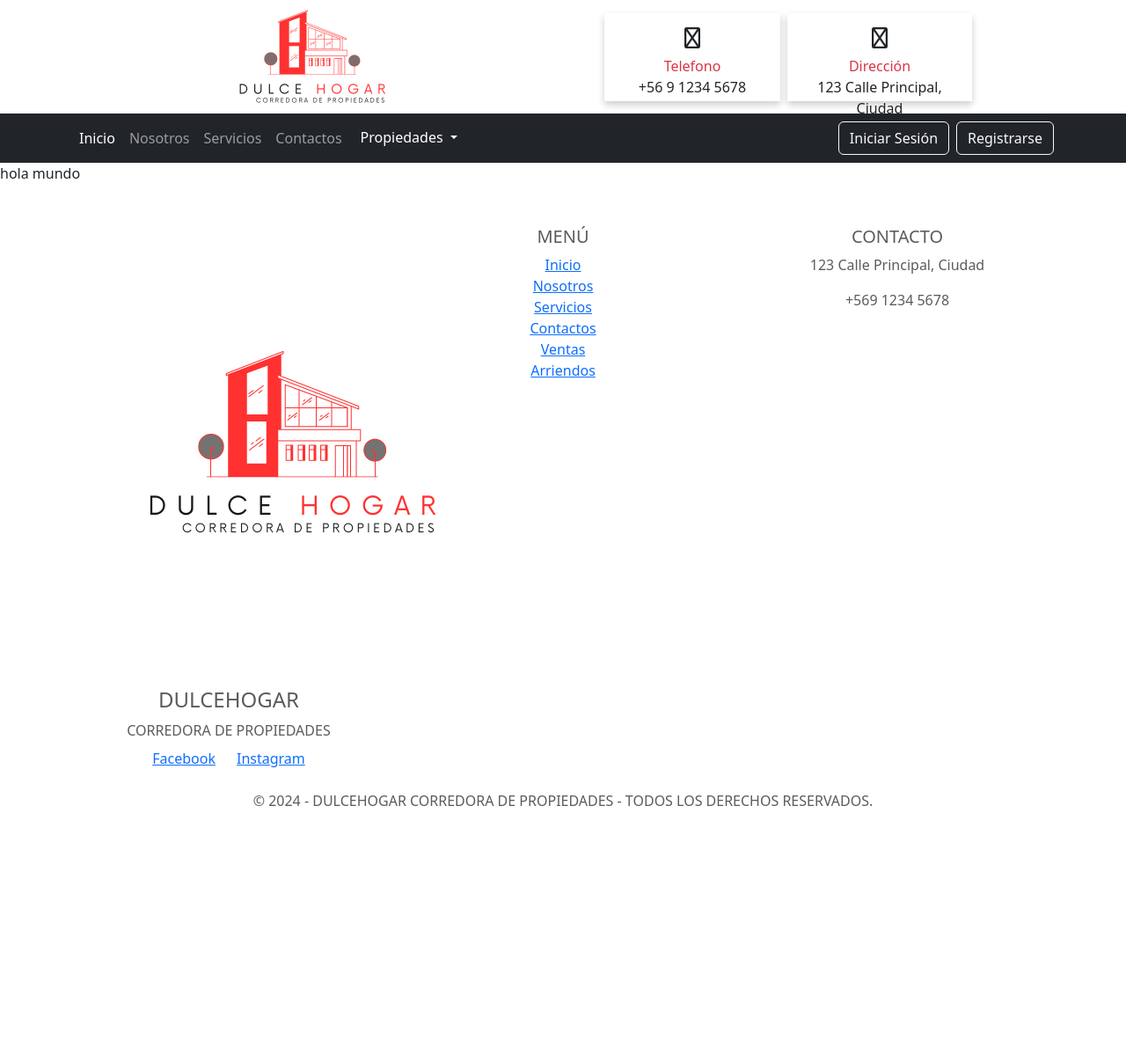
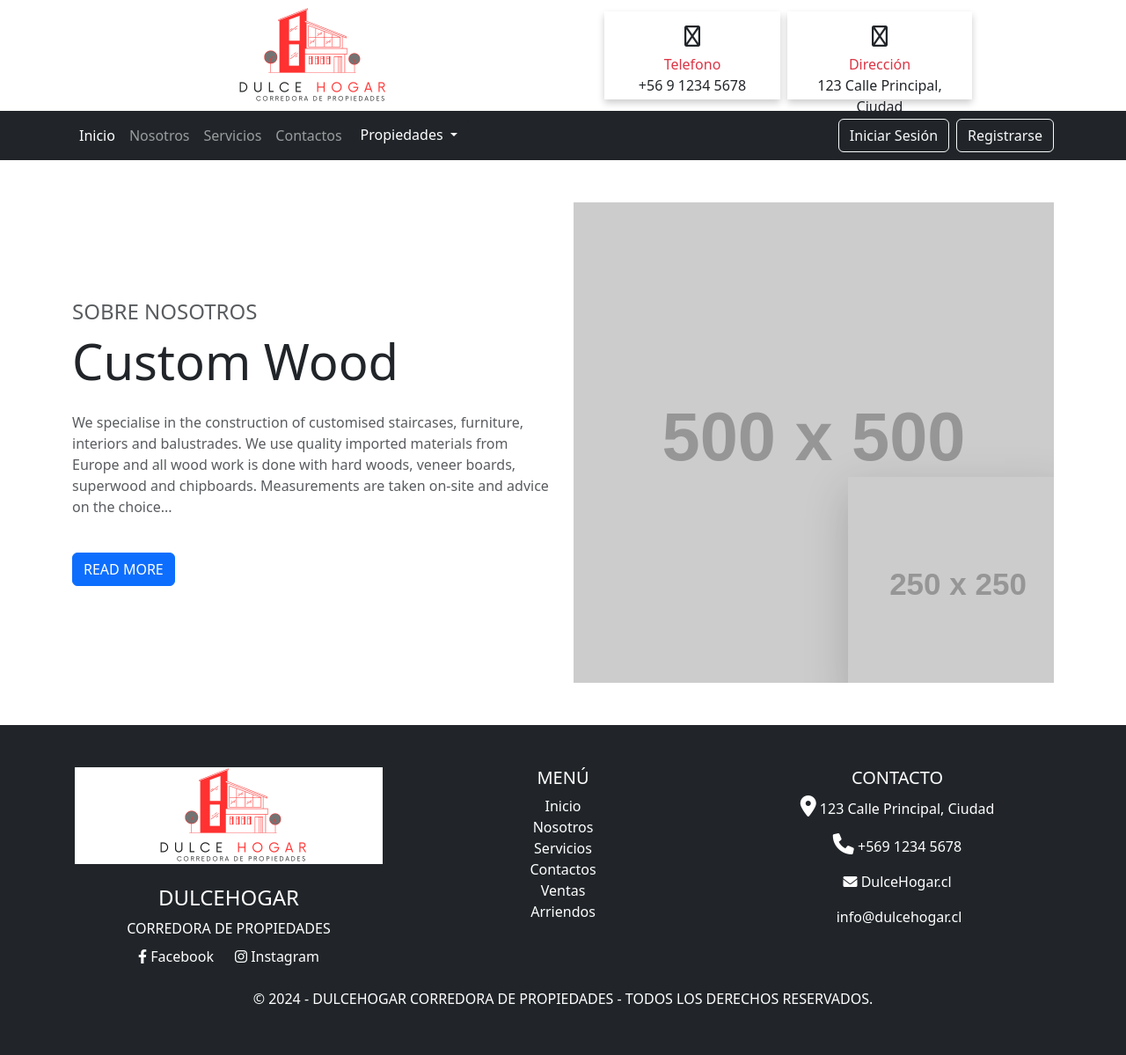
Before and after one commit to joseMunozNunez10/Dulce_Hogar, a Django app: page /acerca/ in a window 1280 px wide. Shown: the whole page at 88% size. Before the commit the page ends 916 px from the top, so only its background shows below. Run offline with Django 5.2, Linux system fonts and the light colour scheme; grey boxes labelled with a size stand in for pictures from a placeholder-image service; some libraries are stand-ins or nearby versions.

Commit message:
se crea nueva rama crispy

```diff
--- a/m7_python/static/css/style.css
+++ b/m7_python/static/css/style.css
@@ -124,14 +124,20 @@
     width: 100%;
 }
 .btn-vrmas {
-    background-color: red; /* Cambia el color según tu diseño */
+    background-color: red;
     color: white;
 }
+
+.btn-vrmas-card {
+    background-color: red;
+    color: white;
+}
+
 .btn-vrmas:hover {
     background-color: darkred;
 }
 
-
+/* #######################    ESTILOS FORMULARIO LOGIN   ####################### */
 
 .form-label {
     display: block;
@@ -141,9 +147,55 @@
     width: 100%;
 }
 .btn-primary-custom {
-    background-color: red; /* Cambia el color según tu diseño */
+    background-color: red;
     color: white;
 }
 .btn-primary-custom:hover {
     background-color: darkred;
 }
+
+/* #######################    ESTILOS IMAGEN MAS POPULARES  ####################### */
+
+.image-container {
+    position: relative;
+    overflow: hidden;
+    width: 100%;
+  }
+
+  .image-container-1, .image-container-3, .image-container-4 {
+    max-width: 570px;
+    height: 190px;
+  }
+
+  .image-container-2 {
+    max-width: 570px;
+    height: 380px;
+  }
+
+  .image-container img {
+    width: 100%;
+    height: 100%;
+    object-fit: cover;
+  }
+
+  /* #######################    ESTILOS ACERCA  ####################### */
+
+
+  .image-container {
+    position: relative;
+    overflow: hidden;
+  }
+  .image-container img {
+    width: 100%;
+    height: auto;
+  }
+  .image-container .additional-image {
+    position: absolute;
+    bottom: 0;
+    right: 0;
+    width: 250px;
+    height: auto;
+    margin-right: -16px;
+    margin-bottom: -16px;
+    z-index: 20;
+  }
--- a/m7_python/templates/acerca.html
+++ b/m7_python/templates/acerca.html
@@ -2,5 +2,23 @@
 {% load static %}
 
 {% block 'content' %}
-    hola mundo
+<div class="container my-5">
+    <div class="row align-items-center">
+      <div class="col-md-6">
+        <h2 class="h4 text-muted">SOBRE NOSOTROS</h2>
+        <h1 class="display-4 text-dark">Custom Wood</h1>
+        <p class="mt-4 text-muted">
+          We specialise in the construction of customised staircases, furniture, interiors and balustrades. We use quality imported materials from Europe and all wood work is done with hard woods, veneer boards, superwood and chipboards. Measurements are taken on-site and advice on the choice...
+        </p>
+        <a href="#" class="btn btn-primary mt-4">READ MORE</a>
+      </div>
+      <div class="col-md-6">
+        <div class="image-container">
+          <img src="https://placehold.co/500x500" alt="Woodworking tools and materials" class="img-fluid rounded-lg shadow-lg" />
+          <img src="https://placehold.co/250x250" alt="Additional image" class="additional-image img-fluid rounded-lg shadow-lg" />
+        </div>
+      </div>
+    </div>
+  </div>
+
 {% endblock %}
--- a/m7_python/templates/footer.html
+++ b/m7_python/templates/footer.html
@@ -1,37 +1,46 @@
 {% load static %}
 
 {% block 'footer' %}
-<footer class="footer-bg text-center text-muted py-5">
+<footer class="footer-bg text-center text-muted py-5 bg-dark">
     <div class="container">
         <div class="row">
             <div class="col-md-4 mb-4 mb-md-0">
-                <img src="{% static 'img/Dulce.png' %}" alt="InmobiHogar Logo" class="mb-4" />
-                <h1 class="h4 font-weight-bold">DULCEHOGAR</h1>
-                <p class="mb-2">CORREDORA DE PROPIEDADES</p>
+                <img src="{% static 'img/logo350*110.png' %}" alt="InmobiHogar Logo" class="mb-4" />
+                <h1 class="h4 font-weight-bold text-white">DULCEHOGAR</h1>
+                <p class="mb-2 text-white">CORREDORA DE PROPIEDADES</p>
                 <div class="d-flex justify-content-center">
-                    <a href="#" class="footer-link me-4">Facebook</a>
-                    <a href="#" class="footer-link">Instagram</a>
+                    <a href="#" class="footer-link me-4" style="text-decoration: none; color: white; ">
+                        <i class="fab fa-facebook-f "></i> Facebook</a>
+                    <a href="#" class="footer-link" style="text-decoration: none; color: white;">
+                        <i class="fab fa-instagram"></i> Instagram</a>
                 </div>
             </div>
             <div class="col-md-4 mb-4 mb-md-0">
-                <h2 class="h5 font-weight-semibold">MENÚ</h2>
+                <h2 class="h5 font-weight-semibold text-white">MENÚ</h2>
                 <ul class="list-unstyled">
-                    <li><a href="#" class="footer-link">Inicio</a></li>
-                    <li><a href="#" class="footer-link">Nosotros</a></li>
-                    <li><a href="#" class="footer-link">Servicios</a></li>
-                    <li><a href="#" class="footer-link">Contactos</a></li>
-                    <li><a href="#" class="footer-link">Ventas</a></li>
-                    <li><a href="#" class="footer-link">Arriendos</a></li>
+                    <li><a href="{% url 'indice' %}" class="footer-link" style="text-decoration: none; color: white;">Inicio</a></li>
+                    <li><a href="{% url 'acerca' %}" class="footer-link" style="text-decoration: none; color: white;">Nosotros</a></li>
+                    <li><a href="{% url 'servicios' %}" class="footer-link" style="text-decoration: none; color: white;">Servicios</a></li>
+                    <li><a href="{% url 'contactos' %}" class="footer-link" style="text-decoration: none; color: white;">Contactos</a></li>
+                    <li><a href="{% url 'arriendos' %}" class="footer-link" style="text-decoration: none; color: white;">Ventas</a></li>
+                    <li><a href="{% url 'arriendos' %}" class="footer-link" style="text-decoration: none; color: white;">Arriendos</a></li>
                 </ul>
             </div>
             <div class="col-md-4">
-                <h2 class="h5 font-weight-semibold">CONTACTO</h2>
-                <p>123 Calle Principal, Ciudad</p>
-                <p>+569 1234 5678</p>
+                <h2 class="h5 font-weight-semibold text-white">CONTACTO</h2>
+                <p class="text-white">
+                    <i class="fa-solid fa-location-dot"></i> 123 Calle Principal, Ciudad</p>
+                <p class="text-white">
+                    <i class="fa-solid fa-phone"></i> +569 1234 5678</p>
+                <p class="text-white">
+                    <i class="fa-solid fa-envelope"></i> DulceHogar.cl</p>
+                <p class="text-white">
+                    <i class="fa-solid fa-email"></i> info@dulcehogar.cl</p>
+
             </div>
         </div>
         <div class="text-center mt-4">
-            <p class="mb-1">© 2024 - DULCEHOGAR CORREDORA DE PROPIEDADES - TODOS LOS DERECHOS RESERVADOS.</p>
+            <p class="mb-1 text-white">© 2024 - DULCEHOGAR CORREDORA DE PROPIEDADES - TODOS LOS DERECHOS RESERVADOS.</p>
         </div>
     </div>
 </footer>
--- a/m7_python/templates/header.html
+++ b/m7_python/templates/header.html
@@ -2,23 +2,20 @@
 
 {% block 'header' %}
 
-<div class="cl_header container py-2"> <!-- Cambia 'pt-1' a 'py-1' para padding vertical -->
-    <div class="d-flex align-items-center justify-content-between col-12 col-lg-10 mx-auto"> <!-- Añadido 'mx-auto' para centrar el contenido en pantallas grandes -->
-        <!-- Div para la imagen -->
-        <div class="d-flex align-items-center me-4"> <!-- Cambiado 'ms-5' a 'me-4' para espacio a la derecha -->
-            <img src="{% static 'img/logo350*110.png'%}" alt="logo" class="img-fluid" width="350" height="70">
-        </div>
+<div class="cl_header container py-2">
+    <div class="d-flex align-items-center justify-content-between col-12 col-lg-10 mx-auto">
+        <a href="{% url 'indice' %}" class="d-flex align-items-center me-4">
+            <img src="{% static 'img/logo350*110.png' %}" alt="logo" class="img-fluid" width="350" height="70">
+        </a>
 
-        <!-- Div para las cajas de información -->
-        <div class="d-flex align-items-center gap-2"> <!-- Usado 'gap-2' para espacio entre cajas -->
-            <!-- Caja para teléfono -->
+
+        <div class="d-flex align-items-center gap-2">
             <div class="d-flex flex-column align-items-center text-center p-2" style="width: 200px; height: 100px; box-shadow: 0 4px 8px rgba(0, 0, 0, 0.2);">
                 <i class="fa-regular fa-phone py-2"></i>
                 <span class="text-danger">Telefono</span>
                 <p>+56 9 1234 5678</p>
             </div>
 
-            <!-- Caja para dirección -->
             <div class="d-flex flex-column align-items-center text-center p-2" style="width: 210px; height: 100px; box-shadow: 0 4px 8px rgba(0, 0, 0, 0.2);">
                 <i class="fa-regular fa-location-dot py-2"></i>
                 <span class="text-danger">Dirección</span>
```
Also changed, not shown: m7_python/forms.py (+0 -32 lines), m7_python/templates/index.html (+28 -3 lines), m7_python/static/img/laflorida.png (added), m7_python/static/img/penalolen.png (added), m7_python/static/img/pirque.png (added), m7_python/static/img/puentealto.png (added).
